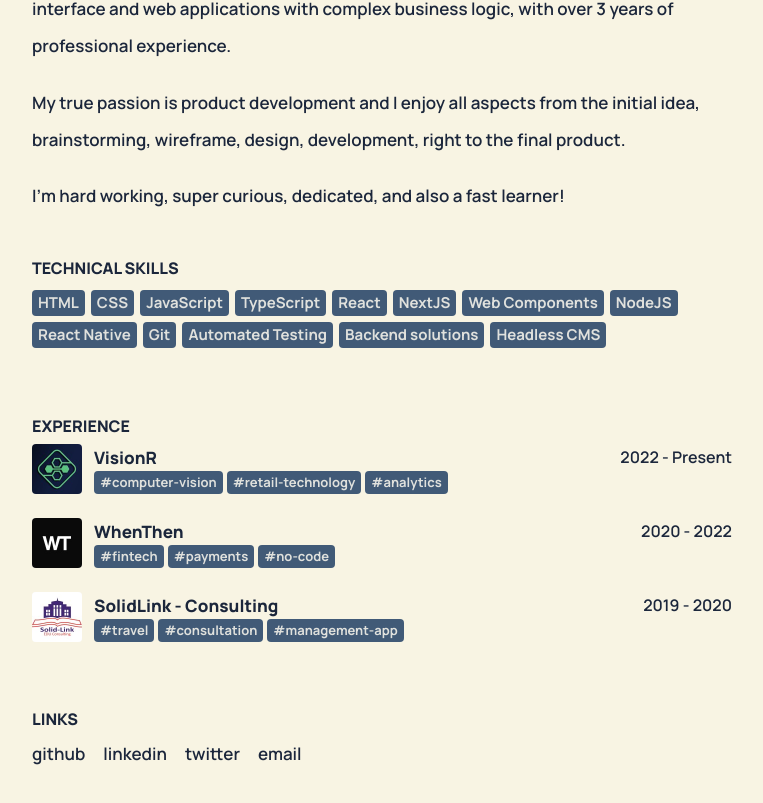
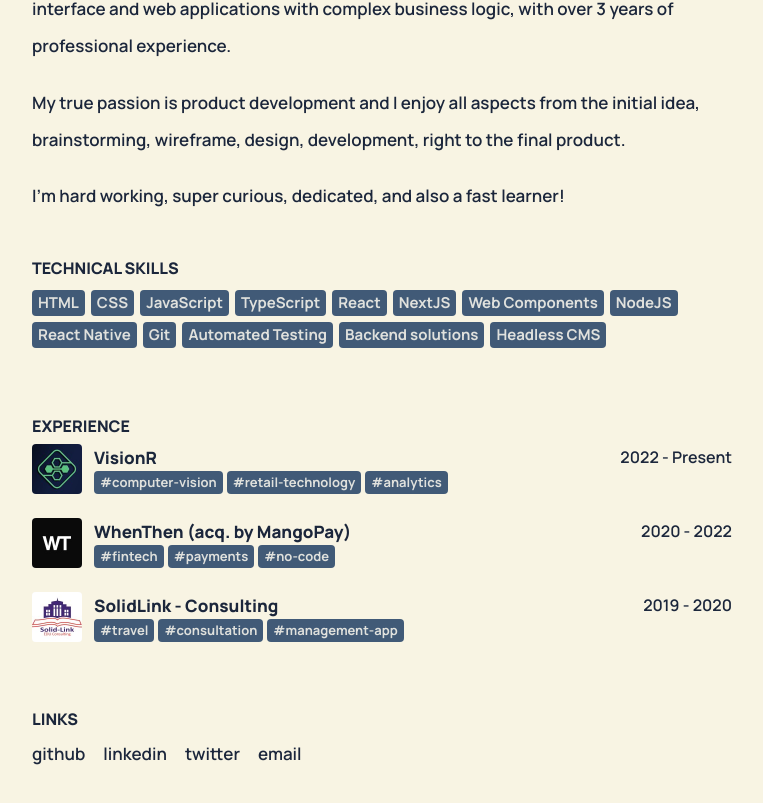
Before and after one commit to ayofef/farouq-dev, a Next.js app: page / in a window 1280 px wide. Shown: the part 644-1447 px from the top of the page, without its empty margins (258-1021 px from the left). Built offline with nearby package versions, Linux system fonts and the light colour scheme.

Commit message:
whenthen acq

```diff
--- a/components/HomePageComponent/constant.ts
+++ b/components/HomePageComponent/constant.ts
@@ -46,7 +46,7 @@
   },
   {
     logo: WhenThenLogo,
-    name: 'WhenThen',
+    name: 'WhenThen (acq. by MangoPay)',
     tags: ['#fintech', '#payments', '#no-code'],
     year: '2020 - 2022',
   },
```
